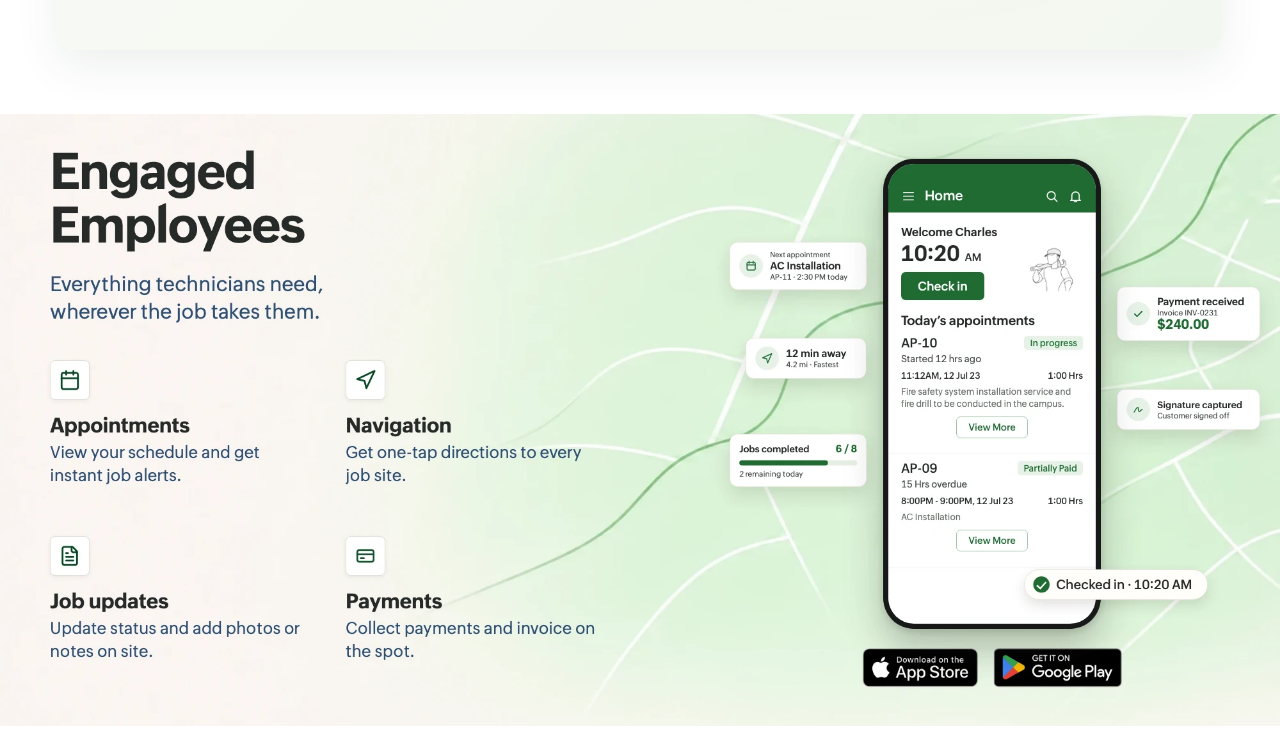
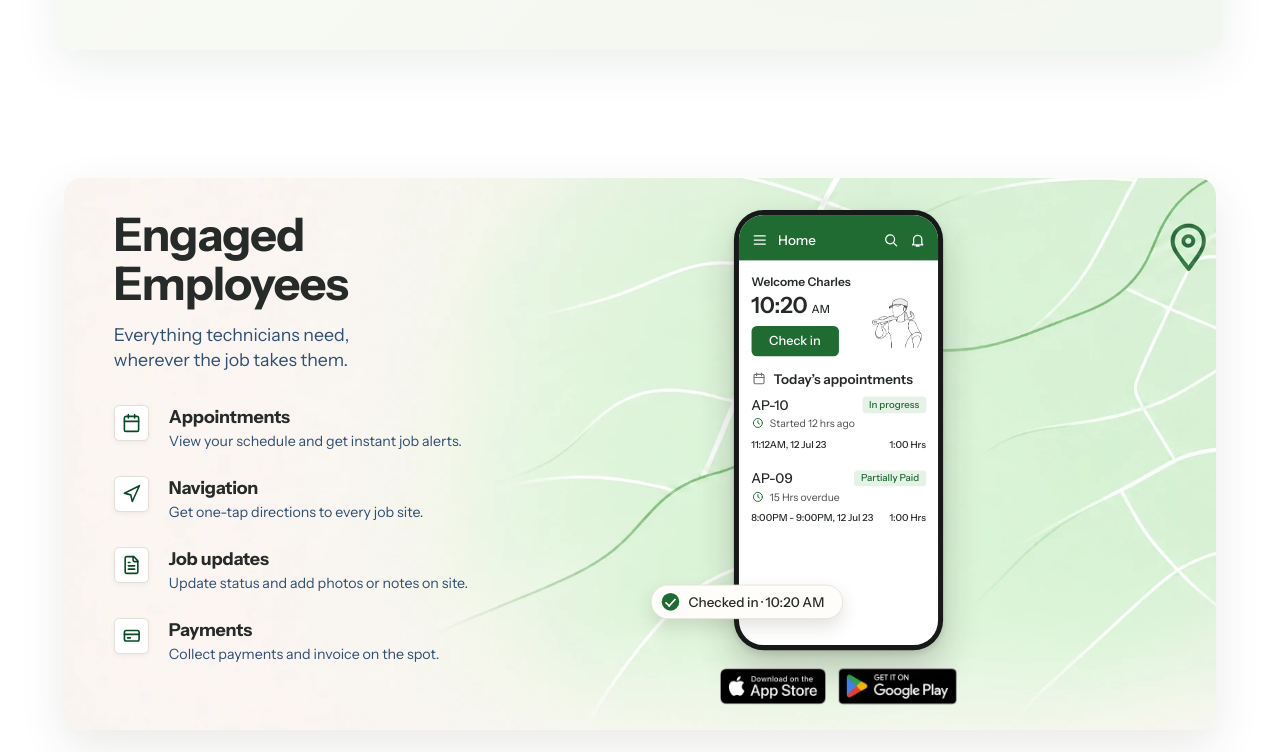
Before and after one commit to vetrip02-bit/zoho-fsm-site, a plain HTML site: page index.html in a window 1280 px wide. Shown: the part 3202-3954 px from the top of the page. Drawn offline with Linux system fonts and the light colour scheme; a web font is replaced by a local one.

Commit message:
Engaged Employees: restore original section; keep four workflow images below
Co-Authored-By: Claude Sonnet 5.5 <noreply@anthropic.com>

```diff
--- a/index.html
+++ b/index.html
@@ -11,7 +11,7 @@
 <link rel="preconnect" href="https://fonts.googleapis.com">
 <link rel="preconnect" href="https://fonts.gstatic.com" crossorigin>
 <link href="https://fonts.googleapis.com/css2?family=Caveat&family=Instrument+Sans:wght@400;500;600;700&display=swap" rel="stylesheet">
-<link rel="stylesheet" href="styles.css?v=20261126e">
+<link rel="stylesheet" href="styles.css?v=20261126f">
 </head>
 <body>
 <div class="page">
@@ -341,8 +341,56 @@
 </section>
 
 <!-- Engaged Employees -->
-<section class="engaged engaged--image" aria-label="Engaged Employees">
-  <img class="ee-image" src="assets/engaged-employees.webp" width="2000" height="957" loading="lazy" alt="Engaged Employees: everything technicians need, wherever the job takes them. Appointments, navigation, job updates and payments in the mobile app, available on the App Store and Google Play.">
+<section class="engaged" aria-labelledby="ee-title">
+  <div class="ee-card reveal">
+    <div class="ee-copy">
+      <h2 class="ee-title" id="ee-title">Engaged<br>Employees</h2>
+      <p class="ee-sub">Everything technicians need,<br>wherever the job takes them.</p>
+      <ul class="ee-caps">
+        <li class="ee-cap"><span class="ee-tile"><img src="assets/icon-calendar.svg" alt="" width="28" height="28"></span><span class="ee-cap__text"><span class="ee-cap__label">Appointments</span><span class="ee-cap__desc">View your schedule and get instant job alerts.</span></span></li>
+        <li class="ee-cap"><span class="ee-tile"><img src="assets/icon-navigate.svg" alt="" width="28" height="28"></span><span class="ee-cap__text"><span class="ee-cap__label">Navigation</span><span class="ee-cap__desc">Get one-tap directions to every job site.</span></span></li>
+        <li class="ee-cap"><span class="ee-tile"><img src="assets/icon-file-text-2.svg" alt="" width="28" height="28"></span><span class="ee-cap__text"><span class="ee-cap__label">Job updates</span><span class="ee-cap__desc">Update status and add photos or notes on site.</span></span></li>
+        <li class="ee-cap"><span class="ee-tile"><svg viewBox="0 0 28 28" width="28" height="28" aria-hidden="true"><rect x="3.5" y="6.5" width="21" height="15" rx="2.5"/><path d="M3.5 12h21M8 17h4"/></svg></span><span class="ee-cap__text"><span class="ee-cap__label">Payments</span><span class="ee-cap__desc">Collect payments and invoice on the spot.</span></span></li>
+      </ul>
+    </div>
+
+    <div class="ee-visual">
+      <div class="ee-fit">
+        <div class="ee-stage">
+          <!-- Primary technician phone -->
+          <section class="ee-phone ee-phone--main" aria-label="Technician home screen">
+            <div class="ee-screen">
+            <header class="ee-home__bar"><svg viewBox="0 0 24 24" aria-hidden="true"><path d="M4 6h16M4 12h16M4 18h16"/></svg><span>Home</span>
+              <svg class="ee-home__r" viewBox="0 0 24 24" aria-hidden="true"><circle cx="11" cy="11" r="6.5"/><path d="M16 16l4.5 4.5"/></svg>
+              <svg viewBox="0 0 24 24" aria-hidden="true"><path d="M6 17V11a6 6 0 0 1 12 0v6l1.5 2h-15zM10 21h4"/></svg></header>
+            <div class="ee-welcome">
+              <div>
+                <p class="ee-welcome__hi">Welcome Charles</p>
+                <p class="ee-welcome__time">10:20 <small>AM</small></p>
+                <span class="ee-checkin" aria-disabled="true">Check in</span>
+              </div>
+              <span class="ee-tech" role="img" aria-label="Illustration of a technician carrying a wrench"></span>
+            </div>
+            <h3 class="ee-today"><svg viewBox="0 0 24 24" aria-hidden="true"><rect x="4" y="5" width="16" height="15" rx="2"/><path d="M4 10h16M8 3v4M16 3v4"/></svg>Today’s appointments</h3>
+            <ul class="ee-appts">
+              <li><div class="ee-appt__top"><strong>AP-10</strong><span class="ee-pill">In progress</span></div><p class="ee-appt__s"><svg viewBox="0 0 24 24" aria-hidden="true"><circle cx="12" cy="12" r="8.5"/><path d="M12 7.5V12l3 2"/></svg>Started 12 hrs ago</p><div class="ee-appt__meta"><span>11:12AM, 12 Jul 23</span><span>1:00 Hrs</span></div></li>
+              <li><div class="ee-appt__top"><strong>AP-09</strong><span class="ee-pill">Partially Paid</span></div><p class="ee-appt__s"><svg viewBox="0 0 24 24" aria-hidden="true"><circle cx="12" cy="12" r="8.5"/><path d="M12 7.5V12l3 2"/></svg>15 Hrs overdue</p><div class="ee-appt__meta"><span>8:00PM - 9:00PM, 12 Jul 23</span><span>1:00 Hrs</span></div></li>
+            </ul>
+            </div>
+            <p class="ee-status"><span class="ee-check" aria-hidden="true"></span>Checked in · 10:20 AM</p>
+          </section>
+        </div>
+      </div>
+      <div class="ee-badges">
+        <a href="#" class="ee-badge"><img src="assets/badge-app-store.png" alt="Download on the App Store" width="119" height="41"></a>
+        <a href="#" class="ee-badge"><img src="assets/badge-google-play.png" alt="Get it on Google Play" width="133" height="41"></a>
+      </div>
+    </div>
+  </div>
+</section>
+
+<!-- Engaged Employees: workflow screens -->
+<section class="engaged-flow" aria-label="Technician workflow">
   <div class="ee-flow" data-ee-flow>
     <div class="ee-tabs" role="tablist" aria-label="Technician workflow"><button type="button" role="tab" class="ee-tab is-on" aria-selected="true" data-ee-tab="0"><span>1</span>Work order</button><button type="button" role="tab" class="ee-tab" aria-selected="false" data-ee-tab="1"><span>2</span>Invoice</button><button type="button" role="tab" class="ee-tab" aria-selected="false" data-ee-tab="2"><span>3</span>Payment</button><button type="button" role="tab" class="ee-tab" aria-selected="false" data-ee-tab="3"><span>4</span>Report</button></div>
     <div class="ee-flow__stage"><img class="ee-flow__img is-on" src="assets/ee-flow-work-order.webp" width="1792" height="878" loading="lazy" alt="Create work order: customer Zylker Inc, microwave repair, technician David Miller, with a live work order preview."><img class="ee-flow__img" src="assets/ee-flow-invoice.webp" width="1792" height="878" loading="lazy" alt="Create invoice from the completed work order: microwave repair and bulb, total $88.50, with a live invoice preview."><img class="ee-flow__img" src="assets/ee-flow-payment.webp" width="1792" height="878" loading="lazy" alt="Record payment of $88.50 by credit card against invoice INV-000008, with a payment receipt preview."><img class="ee-flow__img" src="assets/ee-flow-report.webp" width="1792" height="878" loading="lazy" alt="Create service report with completed checklist, customer rating and signature, with a service report preview."></div>
--- a/styles.css
+++ b/styles.css
@@ -1375,3 +1375,6 @@ a:focus-visible,button:focus-visible{outline:2px solid var(--brand-green);outlin
 .stories-img{padding:0;background:#fbf7f4}
 .stories-img{padding:0 24px}
 .stories-img img{display:block;width:100%;max-width:1080px;height:auto;margin:0 auto}
+
+/* Engaged Employees: workflow gallery is its own band under the original section */
+.engaged-flow{padding:0 0 72px}
```
